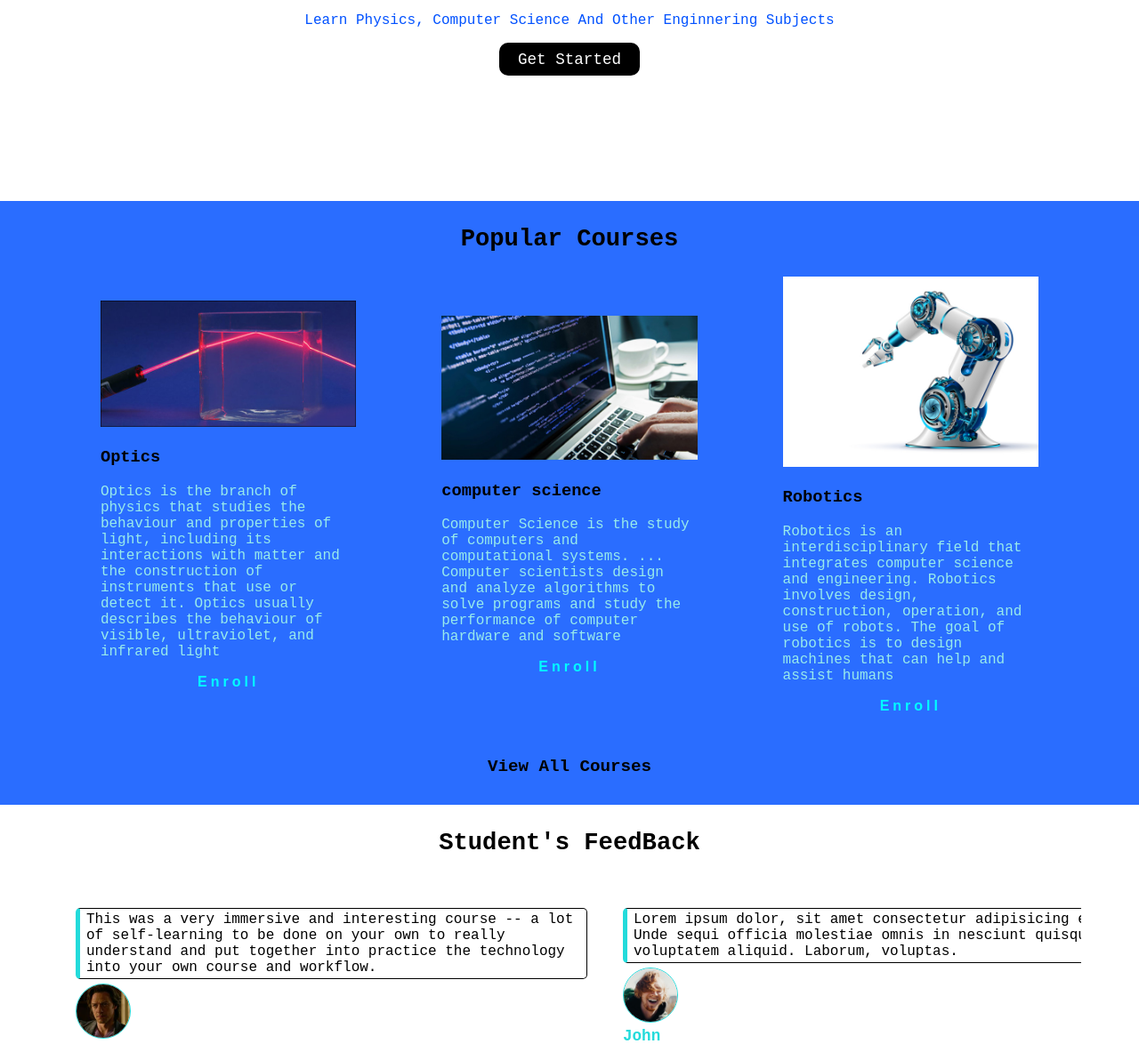
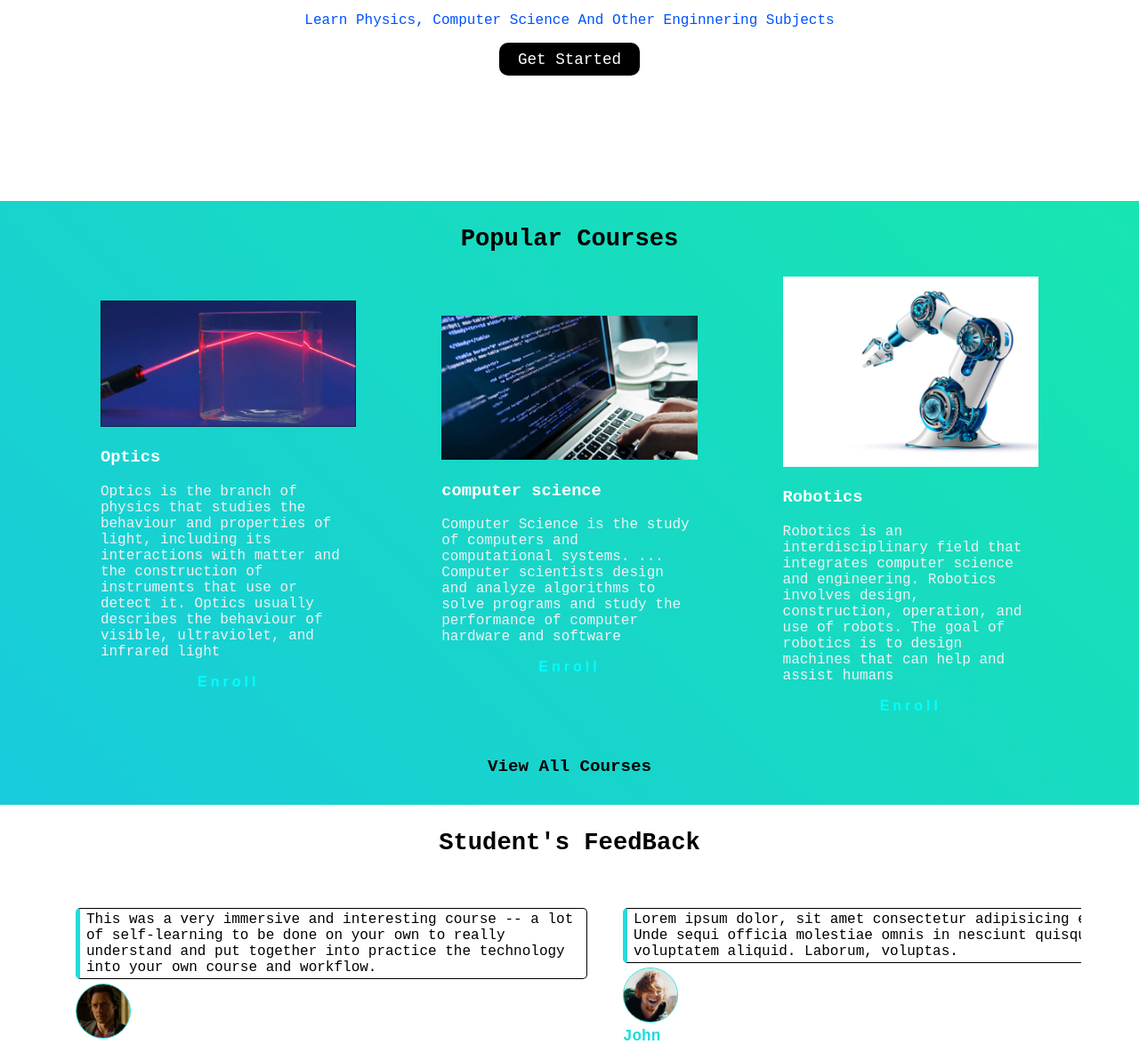
Before and after one commit to kunal254/curiosity_redesign, a PHP site: page / in a window 1280 px wide. Shown: the part 244-1418 px from the top of the page at 89% size. Run offline with PHP 8.4, Linux system fonts and the light colour scheme; data comes from the database, SQL or seed files in the repository.

Commit message:
Update home.css

```diff
--- a/css/home.css
+++ b/css/home.css
@@ -36,7 +36,7 @@
 }
 
 .courses {
-    background-color: rgba(0, 81, 255, 0.835);
+    background: linear-gradient(45deg, #18cbdc, #17e5b0);
 }
 
 .courses_container {
@@ -54,9 +54,13 @@
     width: 100%;
 }
 
+.courses_card h3{
+    color: #fff;
+}
+
 .courses_card p {
     margin: 0;
-    color: #98ebeb;
+    color: rgb(241 241 241);
 }
 
 .courses_card a {
```
